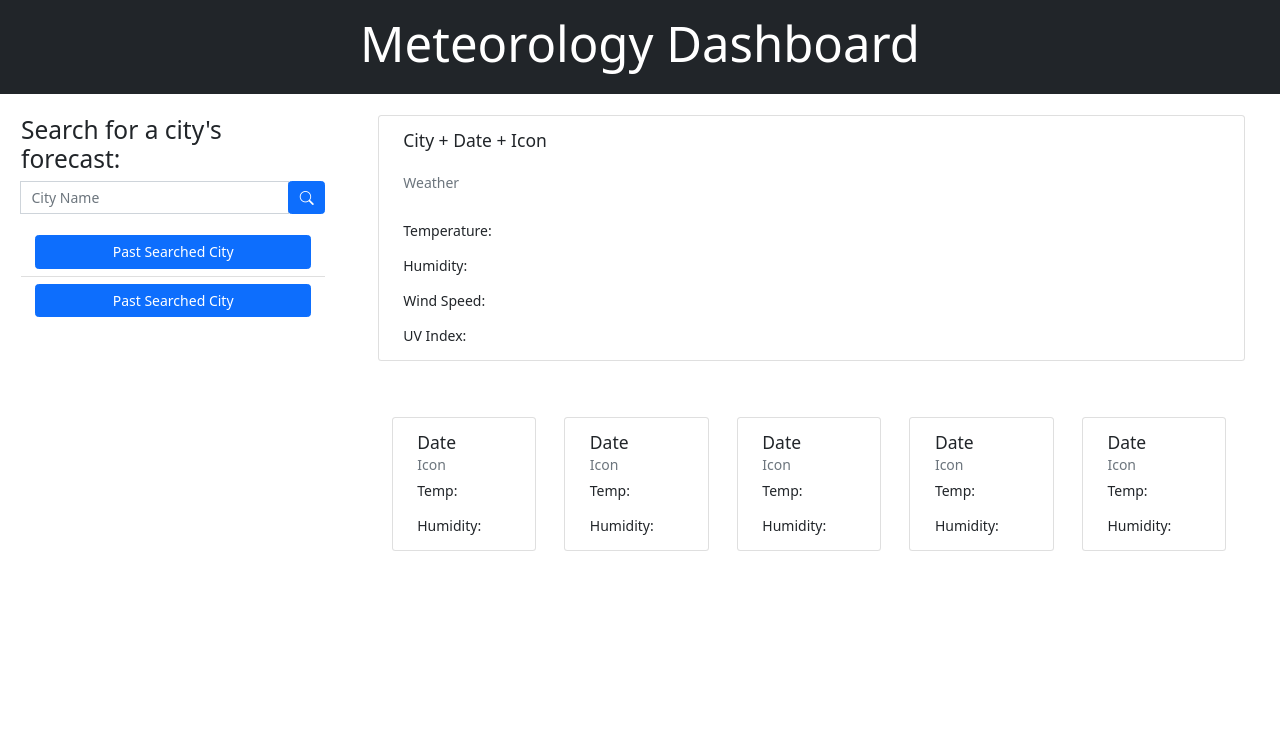
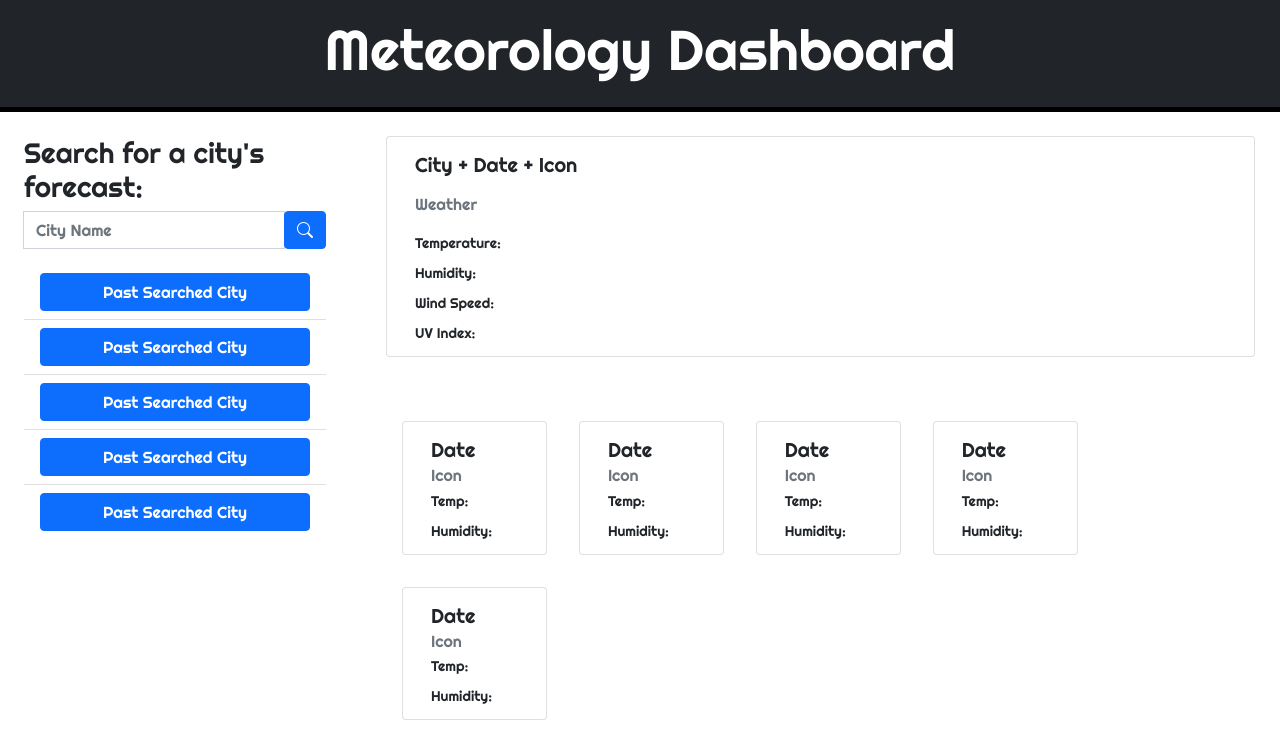
Before and after one commit to Sfzmango/meteorology-dashboard, a plain HTML site: page index.html in a window 1280 px wide. Drawn offline with nearby package versions, Linux system fonts and the light colour scheme.

Commit message:
add custom google font

```diff
--- a/assets/css/styles.css
+++ b/assets/css/styles.css
@@ -1,3 +1,9 @@
-:root {
+body {
+    font-family: "Righteous", 'Open Sans', sans-serif;
     font-size: 14px;
+    line-height: 1;
 }
+
+.jumbotron {
+    border-bottom: 5px solid black;
+}
--- a/index.html
+++ b/index.html
@@ -5,6 +5,11 @@
     <meta charset="UTF-8">
     <meta http-equiv="X-UA-Compatible" content="IE=edge">
     <meta name="viewport" content="width=device-width, initial-scale=1.0">
+
+    <!-- added custom google fonts style -->
+    <link rel="preconnect" href="https://fonts.googleapis.com">
+    <link rel="preconnect" href="https://fonts.gstatic.com" crossorigin>
+    <link href="https://fonts.googleapis.com/css2?family=Righteous&display=swap" rel="stylesheet">
 
     <!-- bootstrap css-->
     <link href="https://cdn.jsdelivr.net/npm/bootstrap@5.0.2/dist/css/bootstrap.min.css" rel="stylesheet"
@@ -38,6 +43,12 @@
             </div>
             <div class="row">
                 <ul class=" list-group-flush" id="recentSearches">
+                    <li class="list-group-item"><button type="button" class="btn btn-primary btn-block w-100">Past
+                            Searched City</button></li>
+                    <li class="list-group-item"><button type="button" class="btn btn-primary btn-block w-100">Past
+                            Searched City</button></li>
+                    <li class="list-group-item"><button type="button" class="btn btn-primary btn-block w-100">Past
+                            Searched City</button></li>
                     <li class="list-group-item"><button type="button" class="btn btn-primary btn-block w-100">Past
                             Searched City</button></li>
                     <li class="list-group-item"><button type="button" class="btn btn-primary btn-block w-100">Past
```
